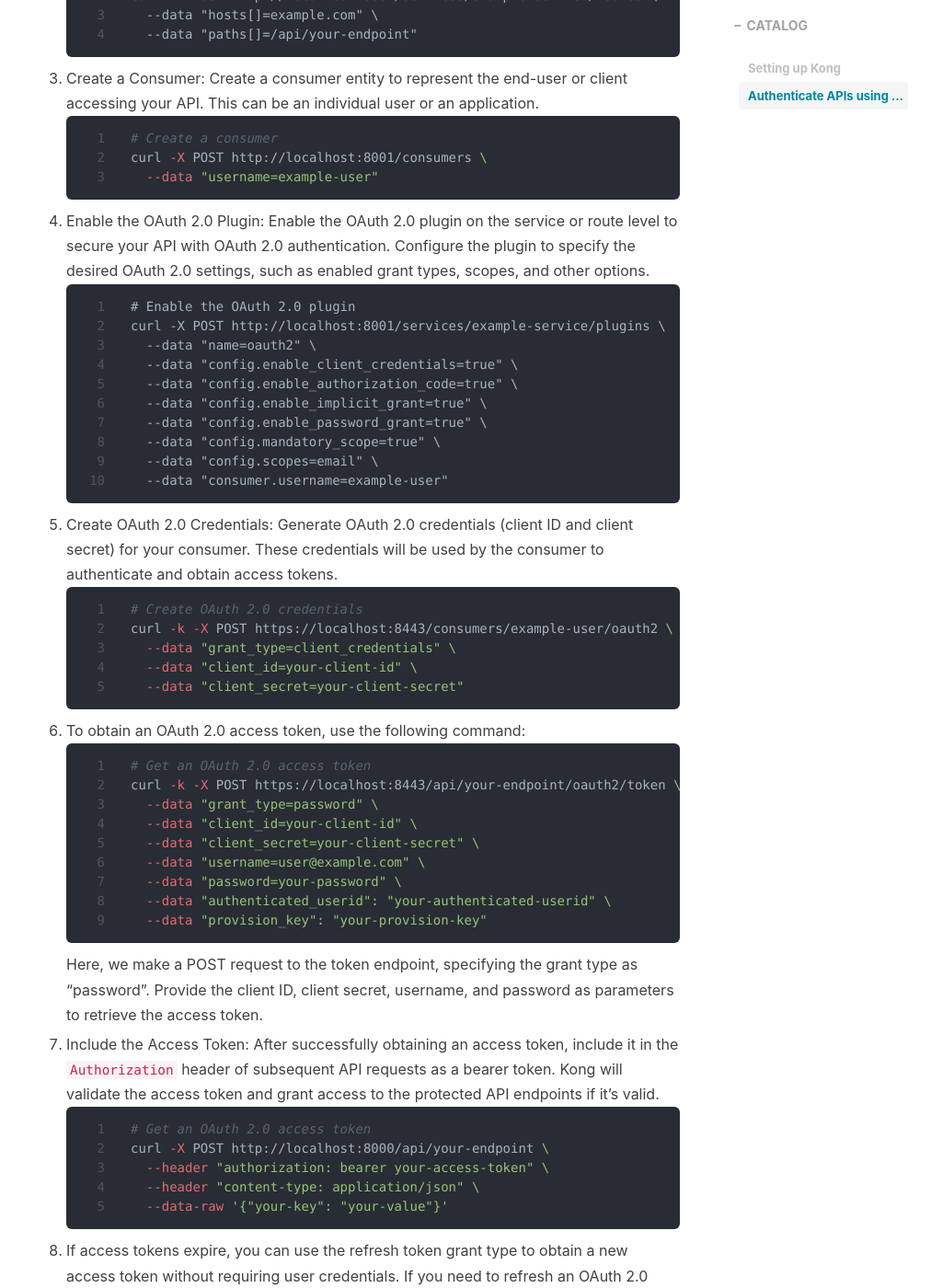
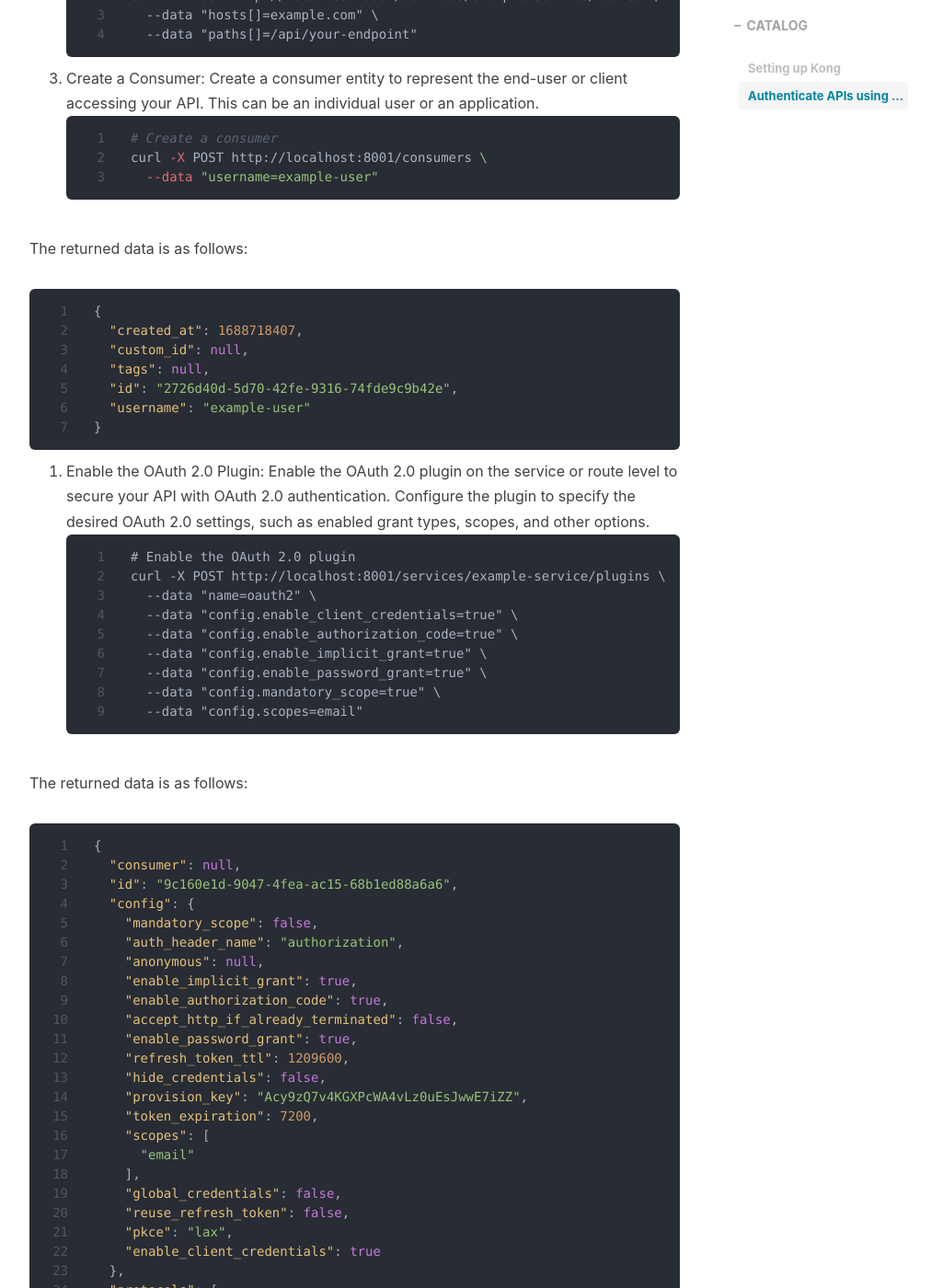
Before and after one commit to fuguixing/fuguixing.github.io, a Jekyll site: the page built from _posts/2023-07-06-kong-oauth2.md, in a window 1280 px wide and 1400 px high, scrolled down 1222 px. Shown: the whole window at 92% size, without its empty margins (233-1245 px from the left). Built offline with Jekyll 4.4.1, drawn with Linux system fonts in a browser that asks for light colours; nearby versions of some CDN libraries; comment, search, counter and statistics services are not loaded; some of the changed text lies outside the part shown.

Commit message:
Modify 2023-07-06-kong-oauth2.md

````diff
--- a/_posts/2023-07-06-kong-oauth2.md
+++ b/_posts/2023-07-06-kong-oauth2.md
@@ -41,6 +41,18 @@
 curl -X POST http://localhost:8001/consumers \
   --data "username=example-user"
 ```
+
+The returned data is as follows:
+
+```json
+{
+  "created_at": 1688718407,
+  "custom_id": null,
+  "tags": null,
+  "id": "2726d40d-5d70-42fe-9316-74fde9c9b42e",
+  "username": "example-user"
+}
+```
 4. Enable the OAuth 2.0 Plugin: Enable the OAuth 2.0 plugin on the service or route level to secure your API with OAuth 2.0 authentication. Configure the plugin to specify the desired OAuth 2.0 settings, such as enabled grant types, scopes, and other options.
 ```
 # Enable the OAuth 2.0 plugin
@@ -51,17 +63,61 @@
   --data "config.enable_implicit_grant=true" \
   --data "config.enable_password_grant=true" \
   --data "config.mandatory_scope=true" \
-  --data "config.scopes=email" \
-  --data "consumer.username=example-user"
+  --data "config.scopes=email"
+```
+
+The returned data is as follows:
+
+```json
+{
+  "consumer": null,
+  "id": "9c160e1d-9047-4fea-ac15-68b1ed88a6a6",
+  "config": {
+    "mandatory_scope": false,
+    "auth_header_name": "authorization",
+    "anonymous": null,
+    "enable_implicit_grant": true,
+    "enable_authorization_code": true,
+    "accept_http_if_already_terminated": false,
+    "enable_password_grant": true,
+    "refresh_token_ttl": 1209600,
+    "hide_credentials": false,
+    "provision_key": "Acy9zQ7v4KGXPcWA4vLz0uEsJwwE7iZZ",
+    "token_expiration": 7200,
+    "scopes": [
+      "email"
+    ],
+    "global_credentials": false,
+    "reuse_refresh_token": false,
+    "pkce": "lax",
+    "enable_client_credentials": true
+  },
+  "protocols": [
+    "grpc",
+    "grpcs",
+    "http",
+    "https"
+  ],
+  "created_at": 1684227513,
+  "name": "oauth2",
+  "tags": null,
+  "route": null,
+  "service": {
+    "id": "59328986-a83e-4231-9456-505dce8e7ee7"
+  },
+  "enabled": true
+}
 ```
 5. Create OAuth 2.0 Credentials: Generate OAuth 2.0 credentials (client ID and client secret) for your consumer. These credentials will be used by the consumer to authenticate and obtain access tokens.
 ```bash
 # Create OAuth 2.0 credentials
 curl -k -X POST https://localhost:8443/consumers/example-user/oauth2 \
-  --data "grant_type=client_credentials" \
+  --data "name=your-credential-name" \
   --data "client_id=your-client-id" \
-  --data "client_secret=your-client-secret"
+  --data "client_secret=your-client-secret" \
+  --data "redirect_uris=http://backend-service:5000"
 ```
+Here, if the client_id and client_secret are specified, Kong will use the provided values. However, if they are not specified, Kong will automatically generate random values for client_id and client_secret.
 6. To obtain an OAuth 2.0 access token, use the following command:
 ```bash
 # Get an OAuth 2.0 access token
@@ -74,7 +130,17 @@
   --data "authenticated_userid": "your-authenticated-userid" \
   --data "provision_key": "your-provision-key"
 ```
-Here, we make a POST request to the token endpoint, specifying the grant type as "password". Provide the client ID, client secret, username, and password as parameters to retrieve the access token.
+Here, we make a POST request to the token endpoint, specifying the grant type as "password". Provide the authenticated_userid, provision_key, client ID, client secret, username, and password as parameters to retrieve the access token. `authenticated_userid` is the value of the return ID in step 3 `Create a Consumer`, such as "2726d40d-5d70-42fe-9316-74fde9c9b42e".
+
+The returned data is as follows:
+```json
+{
+  "refresh_token": "8BWZ6GY31mqAYJGvnoxp1rIBT9QlBBSz",
+  "token_type": "bearer",
+  "expires_in": 7200,
+  "access_token": "1Go0lynUqrpWwV2mp49L7WGUc8UjvQSU"
+}
+```
 7. Include the Access Token: After successfully obtaining an access token, include it in the `Authorization` header of subsequent API requests as a bearer token. Kong will validate the access token and grant access to the protected API endpoints if it's valid.
 ```bash
 # Get an OAuth 2.0 access token
````
